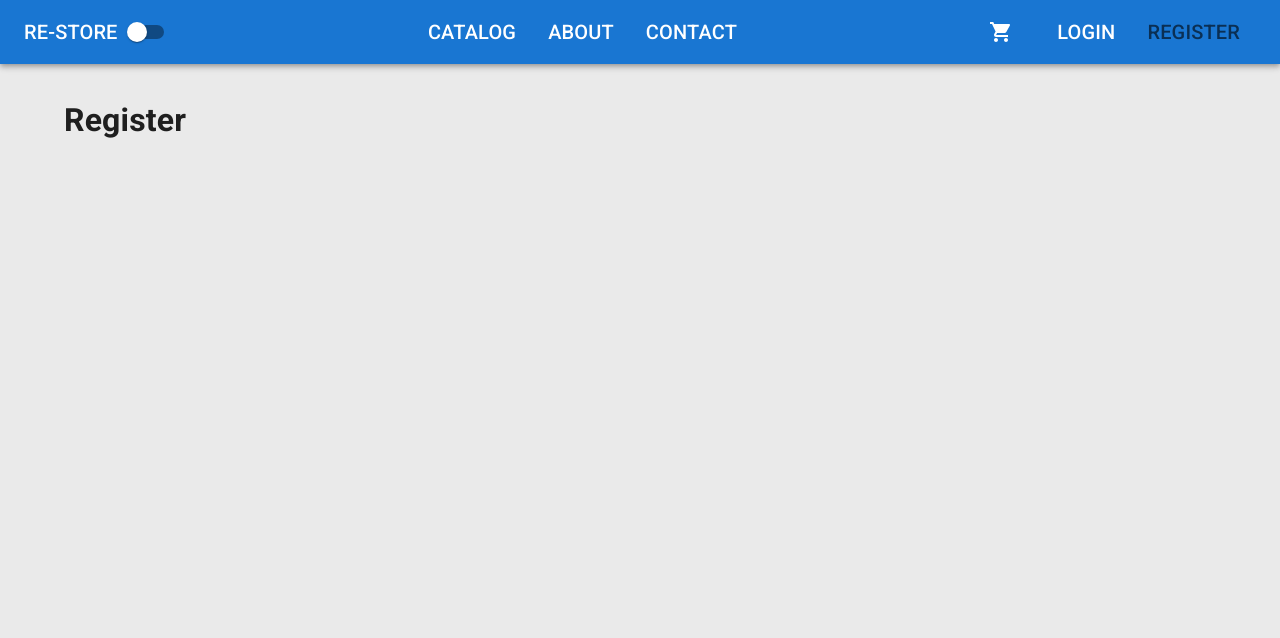
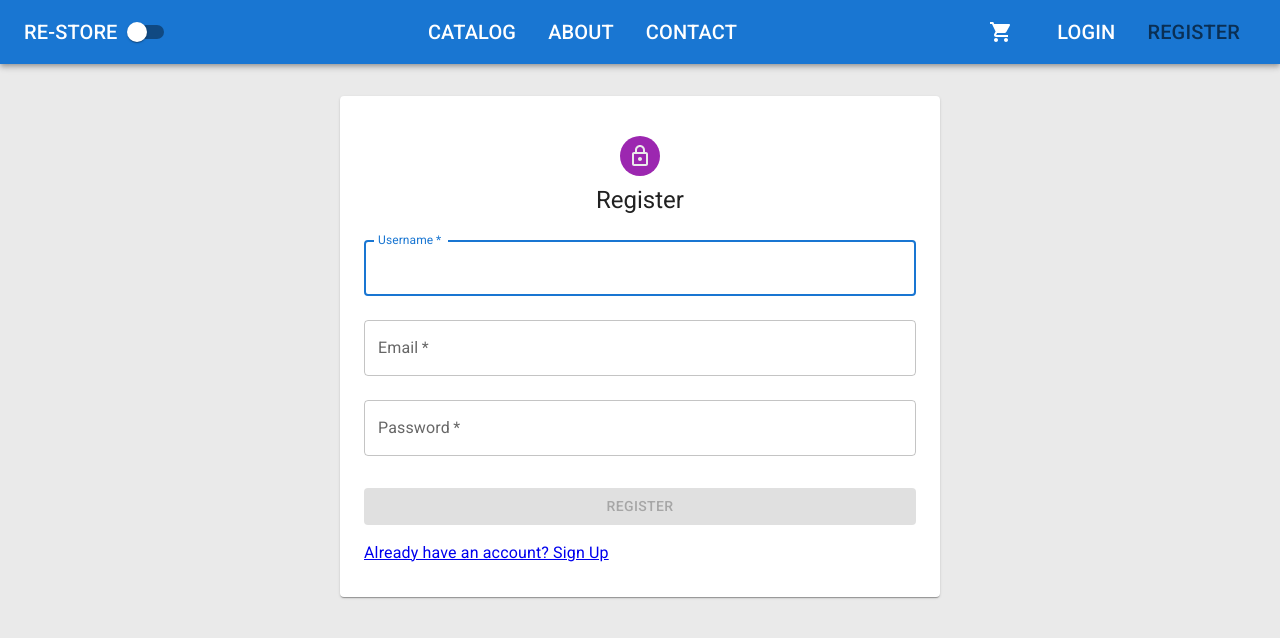
Before and after one commit to AlexeySemenko/ReStore, a React (Vite) app in the folder client/: page /register in a window 1280 px wide. Shown: the top 638 px of the page. Built offline with nearby package versions, Linux system fonts and the light colour scheme.

Commit message:
Identity - register component with validation summary

```diff
--- a/client/src/app/api/agent.ts
+++ b/client/src/app/api/agent.ts
@@ -2,6 +2,7 @@ import axios, { AxiosError, AxiosResponse } from "axios";
 import { toast } from "react-toastify";
 import { router } from "../router/router";
 import { PaginatedResponse } from "../models/pagination";
+import { store } from "../store/configureStore";
 
 axios.defaults.baseURL = "http://localhost:5000/api/";
 axios.defaults.withCredentials = true;
@@ -10,6 +11,15 @@ axios.defaults.withCredentials = true;
 const sleep = () => new Promise(resolve => setTimeout(resolve, 200));
 
 const responseBody = (response : AxiosResponse) => response.data;
+
+axios.interceptors.request.use(config => {
+    const token = store.getState().account.user?.token;
+
+    if(token)
+        config.headers.Authorization = 'Bearer ' + token;
+
+    return config;
+})
 
 axios.interceptors.response.use(async response => {
     await sleep();
--- a/client/src/app/layouts/App.tsx
+++ b/client/src/app/layouts/App.tsx
@@ -1,14 +1,13 @@
-import { useEffect, useState } from "react";
+import { useCallback, useEffect, useState } from "react";
 import Header from "./Header";
 import { Container, CssBaseline, ThemeProvider, createTheme } from "@mui/material";
 import { Outlet } from "react-router-dom";
 import { ToastContainer } from "react-toastify";
 import 'react-toastify/dist/ReactToastify.css'
-import { getCookie } from "../util/util";
-import agent from "../api/agent";
 import LoadingComponent from "./LoadingComponent";
 import { useAppDispatch } from "../store/configureStore";
-import { setBasket } from "../../features/basket/BasketSlice";
+import { fetchBasketAsync } from "../../features/basket/BasketSlice";
+import { fetchCurrentUser } from "../../features/account/accountSlice";
 
 function App() {
   const dispatch = useAppDispatch();
@@ -28,18 +27,20 @@ function App() {
 
   });
 
+  const initApp = useCallback(async () => {
+    try {
+
+      await dispatch(fetchCurrentUser());
+      await dispatch(fetchBasketAsync());
+
+    } catch (error) {
+      console.log(error);
+    }
+  }, [dispatch]);
 
   useEffect(()=>{
-    const buyerId = getCookie('buyerId');
-    if(buyerId){
-      agent.Basket.get()
-        .then(basket => dispatch(setBasket(basket)))
-        .catch(error => console.log(error))
-        .finally(() => setLoading(false));
-    }else{
-      setLoading(false);
-    }
-  }, [dispatch])
+    initApp().then(() => setLoading(false));
+  }, [initApp])
 
 
 
--- a/client/src/app/layouts/Header.tsx
+++ b/client/src/app/layouts/Header.tsx
@@ -2,6 +2,7 @@ import { ShoppingCart } from "@mui/icons-material";
 import { AppBar, Badge, Box, IconButton, List, ListItem, Switch, Toolbar, Typography } from "@mui/material";
 import { Link, NavLink } from "react-router-dom";
 import { useAppSelector } from "../store/configureStore";
+import SignedInMenu from "./SignedInMenu";
 
 const midLinks = [
     {title: 'catalog', path: '/catalog'},
@@ -35,6 +36,8 @@ const navStyles = {
 export default function Header({ isDarkMode, darkModeChange }: Props) {
 
     const {basket} = useAppSelector(state => state.basket);
+    const {user} = useAppSelector(state => state.account);
+
     const itemsCount = basket?.items.reduce((sum, item) => sum + item.quantity, 0);
 
     return (
@@ -65,7 +68,9 @@ export default function Header({ isDarkMode, darkModeChange }: Props) {
                             <ShoppingCart />
                         </Badge>
                     </IconButton>
-
+                    {user ? (
+                        <SignedInMenu />
+                    ) : (
                     <List sx={{display: 'flex'}}>
                         {rightLinks.map(({title, path}) => (
                             <ListItem component={NavLink} to={path} key={path} sx={navStyles}>
@@ -73,6 +78,7 @@ export default function Header({ isDarkMode, darkModeChange }: Props) {
                             </ListItem>
                         ))}
                     </List>
+                    )}
                 </Box>
             </Toolbar>
         </AppBar>
--- /dev/null
+++ b/client/src/app/layouts/SignedInMenu.tsx
@@ -0,0 +1,36 @@
+import { Button, Menu, MenuItem } from "@mui/material";
+import React from "react";
+import { useAppDispatch, useAppSelector } from "../store/configureStore";
+import { signOut } from "../../features/account/accountSlice";
+
+export default function SignedInMenu() {
+
+    const dispatch = useAppDispatch();
+    const {user} = useAppSelector(state => state.account!)
+
+    const [anchorEl, setAnchorEl] = React.useState<null | HTMLElement>(null);
+    const open = Boolean(anchorEl);
+    const handleClick = (event: React.MouseEvent<HTMLButtonElement>) => {
+        setAnchorEl(event.currentTarget);
+    };
+    const handleClose = () => {
+        setAnchorEl(null);
+    };
+
+    return (
+        <>
+            <Button onClick={handleClick} color='inherit' sx={{typography:'h6'}}>
+                {user?.email}
+            </Button>
+            <Menu
+                anchorEl={anchorEl}
+                open={open}
+                onClose={handleClose}
+            >
+                <MenuItem onClick={handleClose}>Profile</MenuItem>
+                <MenuItem onClick={handleClose}>My orders</MenuItem>
+                <MenuItem onClick={() => dispatch(signOut())}>Logout</MenuItem>
+            </Menu>
+        </>
+    );
+}
--- a/client/src/features/account/Register.tsx
+++ b/client/src/features/account/Register.tsx
@@ -1,5 +1,99 @@
-export default function Register(){
+import Avatar from '@mui/material/Avatar';
+import TextField from '@mui/material/TextField';
+import Grid from '@mui/material/Grid';
+import Box from '@mui/material/Box';
+import LockOutlinedIcon from '@mui/icons-material/LockOutlined';
+import Typography from '@mui/material/Typography';
+import Container from '@mui/material/Container';
+import { Alert, AlertTitle, List, ListItem, ListItemText, Paper } from '@mui/material';
+import { Link } from 'react-router-dom';
+import { useForm } from 'react-hook-form';
+import { LoadingButton } from '@mui/lab';
+import agent from '../../app/api/agent';
+import { useState } from 'react';
+
+
+export default function Register() {
+
+    const [validationErrors, setValidationErrors] = useState([]);
+
+    const { register, handleSubmit, formState: { isSubmitting, errors, isValid } } = useForm({
+        mode: 'onBlur'
+    });
+
     return (
-        <h1>Register</h1>
-    )
+        <Container component={Paper} maxWidth="sm" sx={{ display: 'flex', flexDirection: 'column', alignItems: 'center', p: 4 }}>
+
+            <Avatar sx={{ m: 1, bgcolor: 'secondary.main' }}>
+                <LockOutlinedIcon />
+            </Avatar>
+            <Typography component="h1" variant="h5">
+                Register
+            </Typography>
+            <Box component="form" onSubmit={(handleSubmit(data => agent.Account.register(data).catch(error => setValidationErrors(error))))}
+                noValidate sx={{ mt: 1 }}>
+                <TextField
+                    margin="normal"
+                    required
+                    fullWidth
+                    label="Username"
+                    autoFocus
+                    {...register('username', { required: 'Username is required' })}
+                    error={!!errors.username}
+                    helperText={errors?.username?.message as string}
+                />
+                <TextField
+                    margin="normal"
+                    required
+                    fullWidth
+                    label="Email"
+                    autoComplete="email"
+                    {...register('email', { required: 'Email is required' })}
+                    error={!!errors.email}
+                    helperText={errors?.email?.message as string}
+                />
+                <TextField
+                    margin="normal"
+                    required
+                    fullWidth
+                    label="Password"
+                    type="password"
+                    autoComplete="current-password"
+                    {...register('password', { required: 'Password is required' })}
+                    error={!!errors.password}
+                    helperText={errors?.password?.message as string}
+                />
+                {validationErrors.length > 0 &&
+                    <Alert severity="error">
+                        <AlertTitle>Validation Errors</AlertTitle>
+                        <List>
+                            {validationErrors.map(error => (
+                                <ListItem key={error}>
+                                    <ListItemText>{error}</ListItemText>
+                                </ListItem>
+                            ))}
+                        </List>
+                    </Alert>
+                }
+                <LoadingButton
+                    loading={isSubmitting}
+                    type="submit"
+                    fullWidth
+                    variant="contained"
+                    sx={{ mt: 3, mb: 2 }}
+                    disabled={!isValid}
+                >
+                    Register
+                </LoadingButton>
+                <Grid container>
+
+                    <Grid item>
+                        <Link to="/login">
+                            {"Already have an account? Sign Up"}
+                        </Link>
+                    </Grid>
+                </Grid>
+            </Box>
+        </Container>
+    );
 }
--- a/client/src/features/account/accountSlice.ts
+++ b/client/src/features/account/accountSlice.ts
@@ -2,6 +2,8 @@ import { createAsyncThunk, createSlice, isAnyOf } from "@reduxjs/toolkit";
 import { User } from "../../app/models/user";
 import { FieldValues } from "react-hook-form";
 import agent from "../../app/api/agent";
+import { router } from "../../app/router/router";
+import { toast } from "react-toastify";
 
 interface AccountState{
     user: User | null;
@@ -26,8 +28,11 @@ export const signInUser = createAsyncThunk<User, FieldValues>(
 )
 
 export const fetchCurrentUser = createAsyncThunk<User>(
-    'account/signInUser',
+    'account/fetchCurrentUser',
     async (_, thunkAPI) => {
+
+        thunkAPI.dispatch(setUser(JSON.parse(localStorage.getItem('user')!)));
+
         try {
             const user = await agent.Account.currentUser();
             localStorage.setItem('user', JSON.stringify(user));
@@ -35,19 +40,43 @@ export const fetchCurrentUser = createAsyncThunk<User>(
         } catch (error: any) {
             return thunkAPI.rejectWithValue({error: error.data});
         }
+    },
+    {
+        condition: () =>{
+            if(!localStorage.getItem('user'))
+                return false;
+        }
     }
 )
 
 export const accountSlice = createSlice({
     name: 'account',
     initialState,
-    reducers: {},
+    reducers: {
+        signOut: (state) => {
+            state.user = null;
+            localStorage.removeItem('user');
+            router.navigate('/');
+        },
+        setUser: (state, action) => {
+            state.user = action.payload;
+        }
+    },
     extraReducers: (builder) => {
+        builder.addCase(fetchCurrentUser.rejected, (state) => {
+            state.user = null;
+            localStorage.removeItem('user');
+            toast.error('Session expired - please login again');
+            router.navigate('/');
+        });
         builder.addMatcher(isAnyOf(signInUser.fulfilled, fetchCurrentUser.fulfilled), (state, action) => {
             state.user = action.payload;
         });
-        builder.addMatcher(isAnyOf(signInUser.rejected, fetchCurrentUser.rejected),(state, action) => {
+        builder.addMatcher(isAnyOf(signInUser.rejected),(state, action) => {
             console.log(action.payload);
-        })
+        });
     }
 })
+
+
+export const {signOut, setUser} = accountSlice.actions;
--- a/client/src/features/basket/BasketSlice.ts
+++ b/client/src/features/basket/BasketSlice.ts
@@ -1,6 +1,7 @@
-import { createAsyncThunk, createSlice } from "@reduxjs/toolkit";
+import { createAsyncThunk, createSlice, isAnyOf } from "@reduxjs/toolkit";
 import { Basket } from "../../app/models/basket";
 import agent from "../../app/api/agent";
+import { getCookie } from "../../app/util/util";
 
 interface BasketState {
     basket: Basket | null;
@@ -11,6 +12,23 @@ const initialState: BasketState = {
     basket: null,
     status: 'idle'
 }
+
+export const fetchBasketAsync = createAsyncThunk<Basket>(
+    'basket/fetchBasketAsync',
+    async (_, thunkAPI) => {
+        try {
+            return await agent.Basket.get();
+        } catch (error: any) {
+            return thunkAPI.rejectWithValue({error: error.data});
+        }
+    },
+    {
+        condition: () => {
+            if(!getCookie('buyerId'))
+                return false;
+        }
+    }
+)
 
 export const addBasketItemAsync = createAsyncThunk<Basket, {productId: number, quantity?: number}>(
     'basket/addBasketItemAsync',
@@ -44,22 +62,14 @@ export const basketSlice = createSlice({
     },
     extraReducers: (builder => {
 
-        //add item
+        //add basket item, fetch basket
         builder.addCase(addBasketItemAsync.pending, (state, action) => {
             state.status = 'pendingAddItem' + action.meta.arg.productId;
         });
 
-        builder.addCase(addBasketItemAsync.fulfilled, (state, action) =>{
-            state.basket = action.payload;
-            state.status = 'idle';
-        });
 
-        builder.addCase(addBasketItemAsync.rejected, (state, action) =>{
-            state.status = 'idle';
-            console.log(action.payload);
-        });
 
-        //remove item
+        //remove basket item
         builder.addCase(removeBasketItemAsync.pending, (state, action) => {
             state.status = 'pendingRemoveItem' + action.meta.arg.productId + action.meta.arg.name;
         });
@@ -82,6 +92,17 @@ export const basketSlice = createSlice({
             state.status = 'idle';
             console.log(action.payload);
         });
+
+         //these 2 using matcher - same function for add and fetch fullfilled and rejected
+         builder.addMatcher(isAnyOf(addBasketItemAsync.fulfilled, fetchBasketAsync.fulfilled), (state, action) =>{
+            state.basket = action.payload;
+            state.status = 'idle';
+        });
+
+        builder.addMatcher(isAnyOf(addBasketItemAsync.rejected, fetchBasketAsync.rejected), (state, action) =>{
+            state.status = 'idle';
+            console.log(action.payload);
+        });
     })
 });
 
--- a/client/src/features/catalog/ProductSearch.tsx
+++ b/client/src/features/catalog/ProductSearch.tsx
@@ -17,6 +17,7 @@ export default function ProductSearch(){
             label='Search products'
             variant='outlined'
             fullWidth
+            name='txtSearchTerm'
             value={searchTerm || ''}
             onChange={(event:any) => {
                 setSearchTerm(event.target.value);
```
Also changed, not shown: 2 other files (tests, documents, lock files or other folders).
